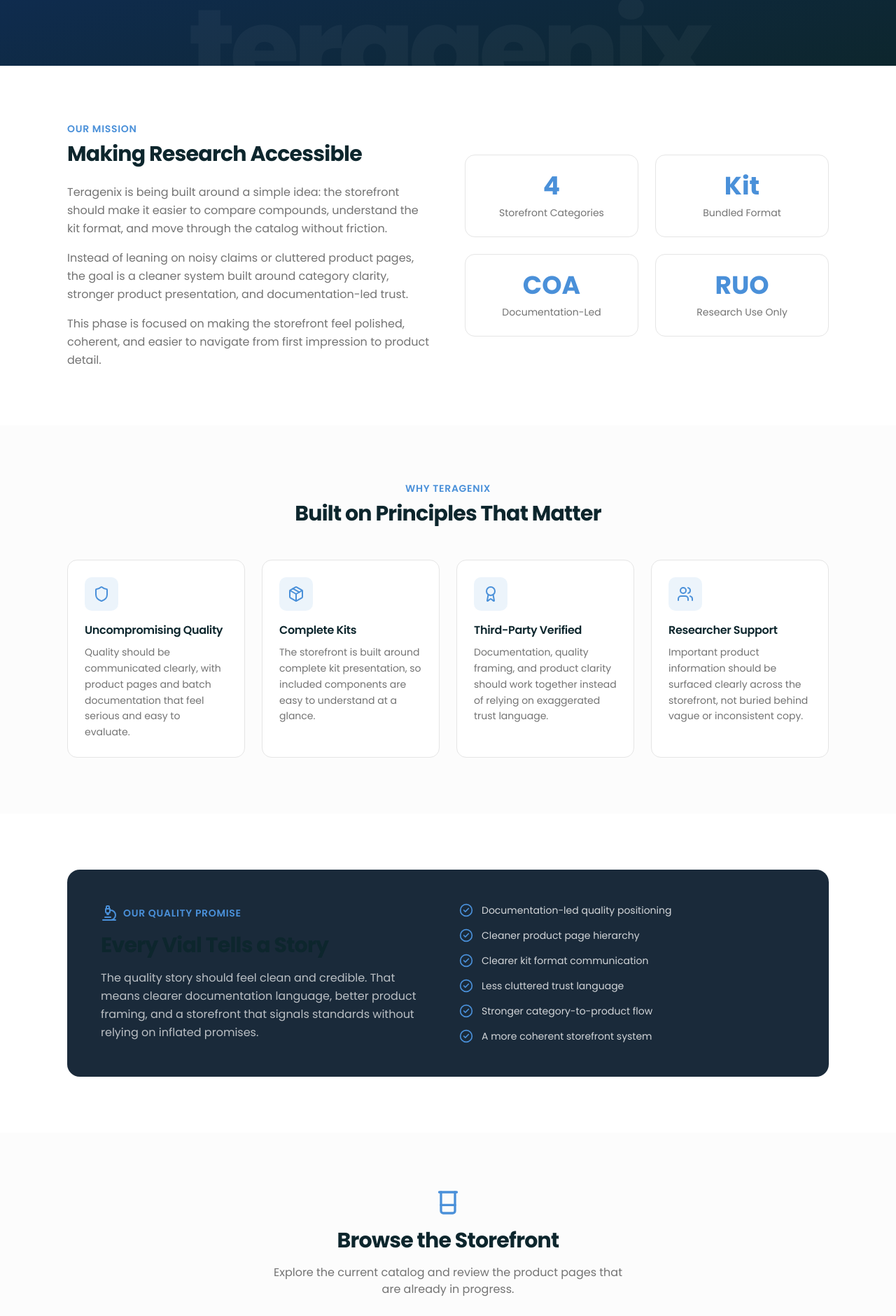
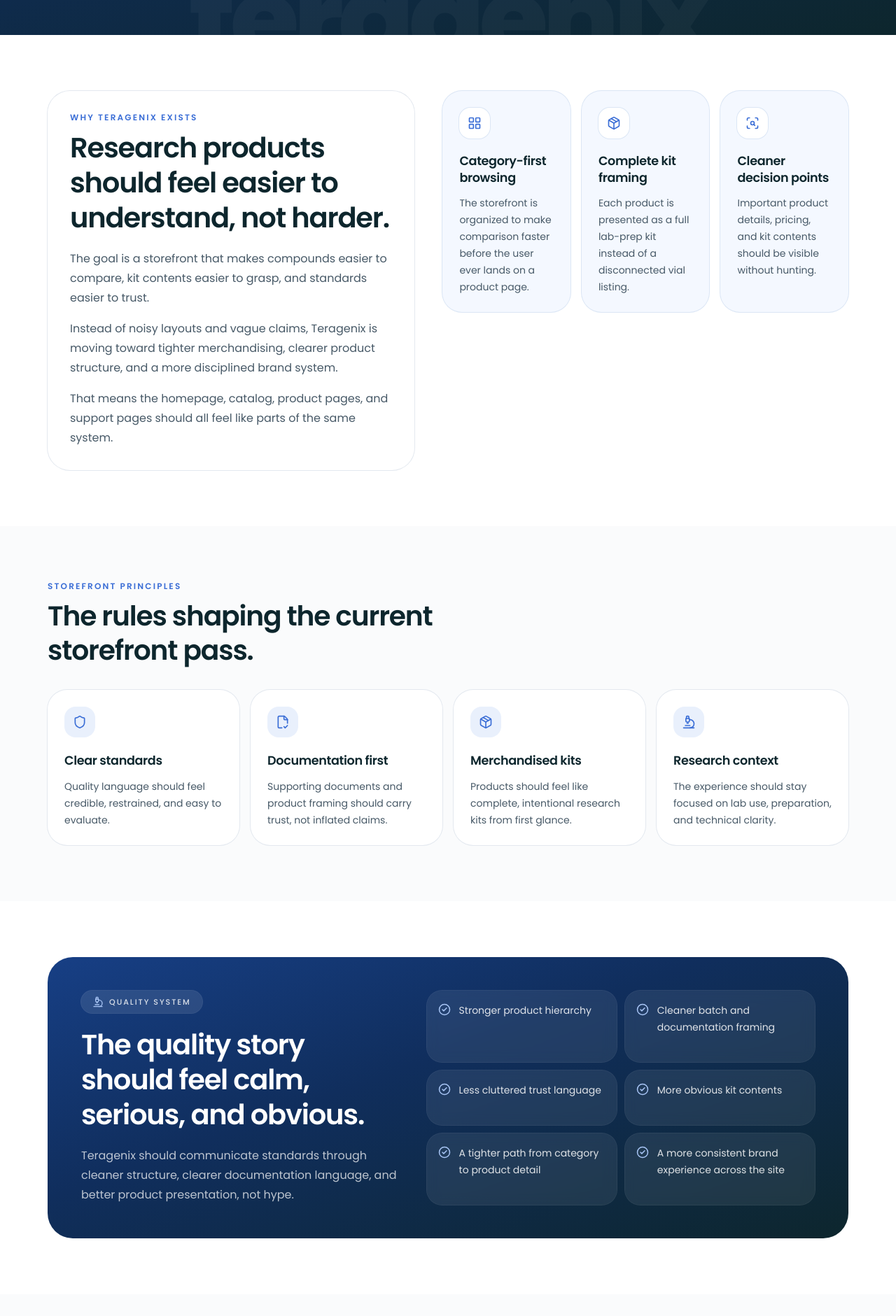
Before and after one commit to sethschnrt/teragenix, a Next.js app: page /about in a window 1280 px wide. Shown: the part 779-2660 px from the top of the page at 70% size. Built offline with nearby package versions, Linux system fonts and the light colour scheme.

Commit message:
redesign about page

```diff
--- a/src/app/about/page.tsx
+++ b/src/app/about/page.tsx
@@ -1,49 +1,75 @@
+import Link from "next/link";
 import { Footer } from "@/components/footer";
 import { DisclaimerBanner } from "@/components/disclaimer-banner";
 import { PageHero } from "@/components/page-hero";
 import {
+  FlaskConical,
+  Microscope,
+  FileCheck2,
+  Package,
+  ArrowUpRight,
+  Beaker,
   Shield,
-  Microscope,
-  Award,
-  Package,
-  Users,
-  FlaskConical,
+  LayoutGrid,
+  ScanSearch,
   CheckCircle2,
-  Beaker,
 } from "lucide-react";
 
-const values = [
+const heroStats = [
+  { value: "4", label: "Focus categories" },
+  { value: "Kit", label: "Complete format" },
+  { value: "COA", label: "Documentation-led" },
+  { value: "RUO", label: "Research use only" },
+];
+
+const workflowCards = [
   {
-    icon: Shield,
-    title: "Uncompromising Quality",
-    description:
-      "Quality should be communicated clearly, with product pages and batch documentation that feel serious and easy to evaluate.",
+    icon: LayoutGrid,
+    title: "Category-first browsing",
+    body: "The storefront is organized to make comparison faster before the user ever lands on a product page.",
   },
   {
     icon: Package,
-    title: "Complete Kits",
-    description:
-      "The storefront is built around complete kit presentation, so included components are easy to understand at a glance.",
+    title: "Complete kit framing",
+    body: "Each product is presented as a full lab-prep kit instead of a disconnected vial listing.",
   },
   {
-    icon: Award,
-    title: "Third-Party Verified",
-    description:
-      "Documentation, quality framing, and product clarity should work together instead of relying on exaggerated trust language.",
-  },
-  {
-    icon: Users,
-    title: "Researcher Support",
-    description:
-      "Important product information should be surfaced clearly across the storefront, not buried behind vague or inconsistent copy.",
+    icon: ScanSearch,
+    title: "Cleaner decision points",
+    body: "Important product details, pricing, and kit contents should be visible without hunting.",
   },
 ];
 
-const stats = [
-  { value: "4", label: "Storefront Categories" },
-  { value: "Kit", label: "Bundled Format" },
-  { value: "COA", label: "Documentation-Led" },
-  { value: "RUO", label: "Research Use Only" },
+const principleCards = [
+  {
+    icon: Shield,
+    title: "Clear standards",
+    body: "Quality language should feel credible, restrained, and easy to evaluate.",
+  },
+  {
+    icon: FileCheck2,
+    title: "Documentation first",
+    body: "Supporting documents and product framing should carry trust, not inflated claims.",
+  },
+  {
+    icon: Package,
+    title: "Merchandised kits",
+    body: "Products should feel like complete, intentional research kits from first glance.",
+  },
+  {
+    icon: Microscope,
+    title: "Research context",
+    body: "The experience should stay focused on lab use, preparation, and technical clarity.",
+  },
+];
+
+const qualityPoints = [
+  "Stronger product hierarchy",
+  "Cleaner batch and documentation framing",
+  "Less cluttered trust language",
+  "More obvious kit contents",
+  "A tighter path from category to product detail",
+  "A more consistent brand experience across the site",
 ];
 
 export default function AboutPage() {
@@ -52,63 +78,53 @@
       <PageHero
         icon={FlaskConical}
         eyebrow="ABOUT TERAGENIX"
-        title="Built for researchers who want a cleaner storefront and clearer standards."
-        description="Teragenix is being shaped into a tighter storefront where category structure, kit presentation, and quality positioning all feel more coherent."
+        title="A cleaner research storefront, built around complete kits."
+        description="Teragenix is being shaped into a more coherent buying experience where category structure, product presentation, and quality framing all work together."
         variant="about"
         highlights={[
-          { label: "Our mission", href: "#mission" },
-          { label: "Core principles", href: "#principles" },
-          { label: "Quality promise", href: "#quality-promise" },
+          { label: "Why it exists", href: "#why" },
+          { label: "Quality system", href: "#quality-promise" },
+          { label: "Browse kits", href: "/shop" },
         ]}
         panelEyebrow="AT A GLANCE"
-        panelTitle="The standards behind every Teragenix kit."
-        panelItems={stats.map((stat) => ({ label: stat.label, value: stat.value }))}
+        panelTitle="What the storefront is trying to do better."
+        panelItems={heroStats.map((stat) => ({ label: stat.label, value: stat.value }))}
       />
 
-      {/* Mission */}
-      <section id="mission" className="py-16 sm:py-20">
-        <div className="mx-auto max-w-6xl px-4 sm:px-6 lg:px-8">
-          <div className="grid gap-12 lg:grid-cols-2 items-center">
-            <div>
-              <p className="text-sm font-semibold text-[#4A90D9] uppercase tracking-wider mb-2">
-                Our Mission
-              </p>
-              <h2 className="text-2xl sm:text-3xl font-bold tracking-tight mb-6">
-                Making Research Accessible
+      <section id="why" className="py-14 sm:py-18 lg:py-20">
+        <div className="mx-auto max-w-[1240px] px-5 sm:px-8 lg:px-12">
+          <div className="grid gap-8 lg:grid-cols-[0.95fr_1.05fr] lg:items-start lg:gap-10">
+            <div className="rounded-[2rem] bg-white p-7 ring-1 ring-[#e3e8ef] sm:p-8">
+              <p className="tg-eyebrow">WHY TERAGENIX EXISTS</p>
+              <h2 className="mt-3 text-[2rem] font-semibold leading-tight tracking-[-0.03em] text-[#0d262d] sm:text-[2.5rem]">
+                Research products should feel easier to understand, not harder.
               </h2>
-              <div className="space-y-4 text-muted-foreground leading-relaxed">
+              <div className="mt-5 space-y-4 text-[15px] leading-7 text-[#475967] sm:text-[16px]">
                 <p>
-                  Teragenix is being built around a simple idea: the storefront
-                  should make it easier to compare compounds, understand the kit
-                  format, and move through the catalog without friction.
+                  The goal is a storefront that makes compounds easier to compare, kit contents easier to grasp, and standards easier to trust.
                 </p>
                 <p>
-                  Instead of leaning on noisy claims or cluttered product
-                  pages, the goal is a cleaner system built around category
-                  clarity, stronger product presentation, and documentation-led
-                  trust.
+                  Instead of noisy layouts and vague claims, Teragenix is moving toward tighter merchandising, clearer product structure, and a more disciplined brand system.
                 </p>
                 <p>
-                  This phase is focused on making the storefront feel polished,
-                  coherent, and easier to navigate from first impression to
-                  product detail.
+                  That means the homepage, catalog, product pages, and support pages should all feel like parts of the same system.
                 </p>
               </div>
             </div>
 
-            {/* Stats grid */}
-            <div className="grid grid-cols-2 gap-6">
-              {stats.map((stat) => (
+            <div className="grid gap-4 sm:grid-cols-3">
+              {workflowCards.map((card) => (
                 <div
-                  key={stat.label}
-                  className="rounded-xl border bg-card p-6 text-center"
+                  key={card.title}
+                  className="rounded-[1.75rem] bg-[#f4f8ff] p-6 ring-1 ring-[#dbe6f5]"
                 >
-                  <p className="text-3xl sm:text-4xl font-bold text-[#4A90D9]">
-                    {stat.value}
-                  </p>
-                  <p className="mt-2 text-sm text-muted-foreground">
-                    {stat.label}
-                  </p>
+                  <div className="flex h-11 w-11 items-center justify-center rounded-[1rem] bg-white ring-1 ring-[#dbe6f5]">
+                    <card.icon className="h-5 w-5 text-[#3b6ed6]" />
+                  </div>
+                  <h3 className="mt-5 text-[1.1rem] font-semibold leading-snug text-[#0d262d]">
+                    {card.title}
+                  </h3>
+                  <p className="mt-3 text-sm leading-6 text-[#475967]">{card.body}</p>
                 </div>
               ))}
             </div>
@@ -116,74 +132,63 @@
         </div>
       </section>
 
-      {/* Values */}
-      <section id="principles" className="py-16 sm:py-20 bg-muted/30">
-        <div className="mx-auto max-w-6xl px-4 sm:px-6 lg:px-8">
-          <div className="text-center mb-12">
-            <p className="text-sm font-semibold text-[#4A90D9] uppercase tracking-wider mb-2">
-              Why Teragenix
-            </p>
-            <h2 className="text-2xl sm:text-3xl font-bold tracking-tight">
-              Built on Principles That Matter
+      <section className="bg-[#fafbfc] py-14 sm:py-18 lg:py-20">
+        <div className="mx-auto max-w-[1240px] px-5 sm:px-8 lg:px-12">
+          <div className="mb-8 max-w-2xl">
+            <p className="tg-eyebrow">STOREFRONT PRINCIPLES</p>
+            <h2 className="mt-3 text-[2rem] font-semibold leading-tight tracking-[-0.03em] text-[#0d262d] sm:text-[2.45rem]">
+              The rules shaping the current storefront pass.
             </h2>
           </div>
 
-          <div className="grid gap-6 sm:grid-cols-2 lg:grid-cols-4">
-            {values.map((v) => (
+          <div className="grid gap-4 sm:grid-cols-2 xl:grid-cols-4">
+            {principleCards.map((card) => (
               <div
-                key={v.title}
-                className="rounded-xl border bg-card p-6 flex flex-col"
+                key={card.title}
+                className="rounded-[1.75rem] bg-white p-6 ring-1 ring-[#e3e8ef]"
               >
-                <div className="flex h-12 w-12 items-center justify-center rounded-lg bg-[#4A90D9]/10 mb-4">
-                  <v.icon className="h-6 w-6 text-[#4A90D9]" />
+                <div className="flex h-11 w-11 items-center justify-center rounded-[1rem] bg-[#e9f0fc]">
+                  <card.icon className="h-5 w-5 text-[#3b6ed6]" />
                 </div>
-                <h3 className="font-semibold text-foreground mb-2">
-                  {v.title}
+                <h3 className="mt-5 text-[1.1rem] font-semibold text-[#0d262d]">
+                  {card.title}
                 </h3>
-                <p className="text-sm text-muted-foreground leading-relaxed">
-                  {v.description}
-                </p>
+                <p className="mt-3 text-sm leading-6 text-[#475967]">{card.body}</p>
               </div>
             ))}
           </div>
         </div>
       </section>
 
-      {/* Quality Promise */}
-      <section id="quality-promise" className="py-16 sm:py-20">
-        <div className="mx-auto max-w-6xl px-4 sm:px-6 lg:px-8">
-          <div className="rounded-2xl bg-[#1a2a3a] text-white p-8 sm:p-12">
-            <div className="grid gap-8 lg:grid-cols-2 items-center">
+      <section id="quality-promise" className="py-14 sm:py-18 lg:py-20">
+        <div className="mx-auto max-w-[1240px] px-5 sm:px-8 lg:px-12">
+          <div className="rounded-[2.25rem] bg-[linear-gradient(160deg,_#173f85_0%,_#102e5d_42%,_#0d262d_100%)] p-7 text-white sm:p-10 lg:p-12">
+            <div className="grid gap-8 lg:grid-cols-[0.9fr_1.1fr] lg:gap-10">
               <div>
-                <div className="flex items-center gap-2 mb-4">
-                  <Microscope className="h-6 w-6 text-[#4A90D9]" />
-                  <p className="text-sm font-semibold text-[#4A90D9] uppercase tracking-wider">
-                    Our Quality Promise
-                  </p>
+                <div className="inline-flex items-center gap-2 rounded-full bg-white/10 px-4 py-2 ring-1 ring-white/14">
+                  <Microscope className="h-4 w-4 text-[#a8c5f5]" />
+                  <span className="text-[11px] font-medium tracking-[0.18em] text-white/82">
+                    QUALITY SYSTEM
+                  </span>
                 </div>
-                <h2 className="text-2xl sm:text-3xl font-bold tracking-tight mb-4">
-                  Every Vial Tells a Story
+                <h2 className="mt-5 text-[2rem] font-semibold leading-tight tracking-[-0.03em] text-white sm:text-[2.5rem]">
+                  The quality story should feel calm, serious, and obvious.
                 </h2>
-                <p className="text-white/70 leading-relaxed">
-                  The quality story should feel clean and credible. That means
-                  clearer documentation language, better product framing, and a
-                  storefront that signals standards without relying on inflated
-                  promises.
+                <p className="mt-5 max-w-xl text-[15px] leading-7 text-white/72 sm:text-[16px]">
+                  Teragenix should communicate standards through cleaner structure, clearer documentation language, and better product presentation, not hype.
                 </p>
               </div>
 
-              <div className="space-y-4">
-                {[
-                  "Documentation-led quality positioning",
-                  "Cleaner product page hierarchy",
-                  "Clearer kit format communication",
-                  "Less cluttered trust language",
-                  "Stronger category-to-product flow",
-                  "A more coherent storefront system",
-                ].map((item) => (
-                  <div key={item} className="flex items-center gap-3">
-                    <CheckCircle2 className="h-5 w-5 text-[#4A90D9] shrink-0" />
-                    <span className="text-sm text-white/80">{item}</span>
+              <div className="grid gap-3 sm:grid-cols-2">
+                {qualityPoints.map((item) => (
+                  <div
+                    key={item}
+                    className="rounded-[1.35rem] bg-white/8 p-4 ring-1 ring-white/12 backdrop-blur-sm"
+                  >
+                    <div className="flex items-start gap-3">
+                      <CheckCircle2 className="mt-0.5 h-4.5 w-4.5 shrink-0 text-[#a8c5f5]" />
+                      <p className="text-sm leading-6 text-white/86">{item}</p>
+                    </div>
                   </div>
                 ))}
               </div>
@@ -192,23 +197,66 @@
         </div>
       </section>
 
-      {/* CTA */}
-      <section className="py-16 sm:py-20 bg-muted/30">
-        <div className="mx-auto max-w-6xl px-4 sm:px-6 lg:px-8 text-center">
-          <Beaker className="h-10 w-10 text-[#4A90D9] mx-auto mb-4" />
-          <h2 className="text-2xl sm:text-3xl font-bold tracking-tight mb-4">
-            Browse the Storefront
-          </h2>
-          <p className="text-muted-foreground max-w-lg mx-auto mb-8">
-            Explore the current catalog and review the product pages that are
-            already in progress.
-          </p>
-          <a
-            href="/shop"
-            className="tg-link-pill inline-flex items-center justify-center rounded-lg bg-[#4A90D9] px-8 py-3 text-sm font-semibold text-white hover:bg-[#3A7BC8]"
-          >
-            Browse Research Kits
-          </a>
+      <section className="bg-[#fafbfc] py-14 sm:py-18 lg:py-20">
+        <div className="mx-auto max-w-[1240px] px-5 sm:px-8 lg:px-12">
+          <div className="grid gap-6 lg:grid-cols-[1.05fr_0.95fr]">
+            <div className="rounded-[2rem] bg-white p-7 ring-1 ring-[#e3e8ef] sm:p-8">
+              <p className="tg-eyebrow">HOW TO READ THE SITE</p>
+              <h2 className="mt-3 text-[1.9rem] font-semibold leading-tight tracking-[-0.03em] text-[#0d262d] sm:text-[2.35rem]">
+                Start with category, then move into the kit.
+              </h2>
+              <div className="mt-6 space-y-4">
+                {[
+                  "Browse by goal first so the catalog feels easier to scan.",
+                  "Use the product page to understand the full kit format and what is included.",
+                  "Review supporting documentation and support content once the product fit is clear.",
+                ].map((item, index) => (
+                  <div key={item} className="flex gap-4 rounded-[1.25rem] bg-[#f4f8ff] p-4 ring-1 ring-[#dbe6f5]">
+                    <div className="flex h-9 w-9 shrink-0 items-center justify-center rounded-full bg-white text-sm font-semibold text-[#3b6ed6] ring-1 ring-[#dbe6f5]">
+                      0{index + 1}
+                    </div>
+                    <p className="pt-1 text-sm leading-6 text-[#475967]">{item}</p>
+                  </div>
+                ))}
+              </div>
+            </div>
+
+            <div className="rounded-[2rem] bg-white p-7 ring-1 ring-[#e3e8ef] sm:p-8">
+              <p className="tg-eyebrow">NEXT STEP</p>
+              <h2 className="mt-3 text-[1.9rem] font-semibold leading-tight tracking-[-0.03em] text-[#0d262d] sm:text-[2.35rem]">
+                Browse the current storefront.
+              </h2>
+              <p className="mt-4 text-[15px] leading-7 text-[#475967] sm:text-[16px]">
+                The best way to understand the direction is to move through the live catalog and product pages.
+              </p>
+
+              <div className="mt-8 space-y-3">
+                <Link
+                  href="/shop"
+                  className="tg-link-pill inline-flex w-full items-center justify-center rounded-full bg-[#3b6ed6] px-5 py-3.5 text-sm font-semibold text-white"
+                >
+                  Browse research kits
+                  <ArrowUpRight className="tg-link-pill-icon ml-2 h-4 w-4" />
+                </Link>
+
+                <Link
+                  href="/faq"
+                  className="tg-link-pill inline-flex w-full items-center justify-center rounded-full border border-[#dbe6f5] bg-[#f4f8ff] px-5 py-3.5 text-sm font-semibold text-[#173f85]"
+                >
+                  Read the FAQ
+                </Link>
+              </div>
+
+              <div className="mt-8 rounded-[1.5rem] bg-[#f4f8ff] p-5 ring-1 ring-[#dbe6f5]">
+                <div className="flex items-start gap-3">
+                  <Beaker className="mt-0.5 h-5 w-5 shrink-0 text-[#3b6ed6]" />
+                  <p className="text-sm leading-6 text-[#475967]">
+                    Teragenix products are presented for in-vitro research and laboratory use only.
+                  </p>
+                </div>
+              </div>
+            </div>
+          </div>
         </div>
       </section>
 
--- a/src/components/page-hero.tsx
+++ b/src/components/page-hero.tsx
@@ -34,7 +34,7 @@
   },
   about: {
     section: "bg-[linear-gradient(165deg,_#1e4a9e_0%,_#102e5d_48%,_#0d262d_100%)]",
-    halo: "radial-gradient(circle at 80% 22%, rgba(201,227,197,0.18), transparent 30%), radial-gradient(circle at 18% 16%, rgba(255,255,255,0.08), transparent 24%)",
+    halo: "radial-gradient(circle at 80% 22%, rgba(168,197,245,0.24), transparent 30%), radial-gradient(circle at 18% 16%, rgba(255,255,255,0.08), transparent 24%)",
     panel: "bg-white/9 ring-white/16",
     pill: "bg-white/10 text-white/88 ring-white/14 hover:bg-white/16",
     stat: "bg-white/8 ring-white/12",
@@ -111,7 +111,7 @@
           {(panelTitle || panelItems.length > 0) && (
             <div className={`rounded-[2rem] p-6 ring-1 backdrop-blur-md sm:p-7 ${styles.panel}`}>
               {panelEyebrow && (
-                <p className="mb-3 text-[11px] font-medium tracking-[0.22em] text-[#c9e3c5]">
+                <p className="mb-3 text-[11px] font-medium tracking-[0.22em] text-[#dbeafe]">
                   {panelEyebrow}
                 </p>
               )}
```
